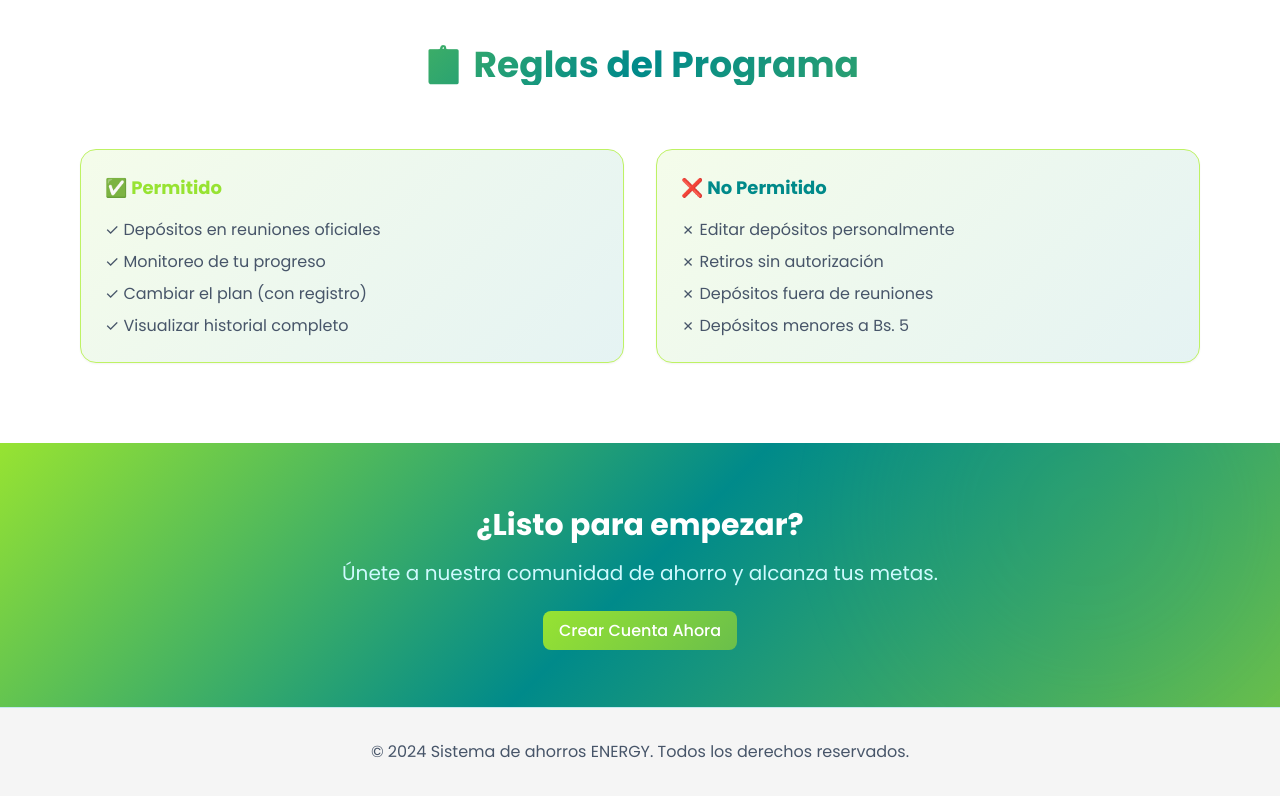
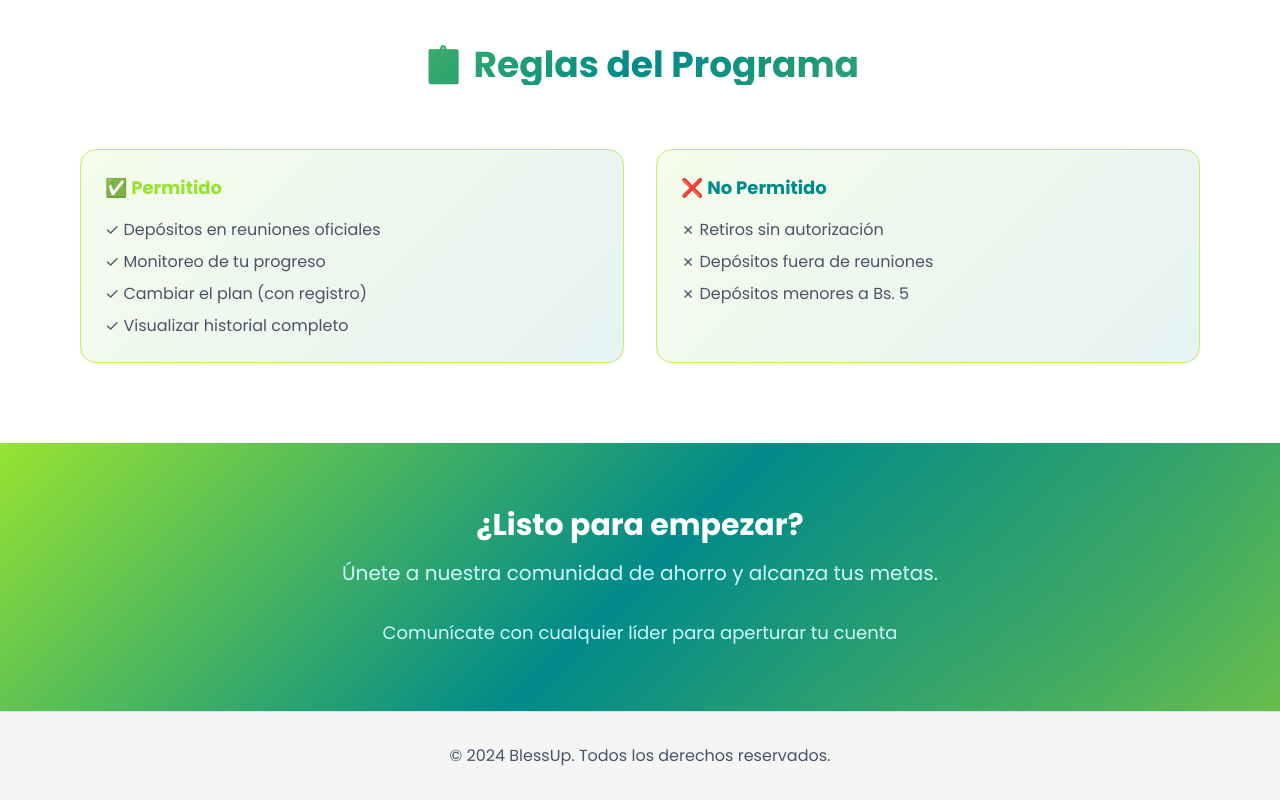
Before and after one commit to getc21/AhorrosKingdomFront, a Next.js app: page / in a window 1280 px wide. Shown: the part 1545-2345 px from the top of the page. Built offline with nearby package versions, Linux system fonts and the light colour scheme.

Commit message:
Ultimos cambios

```diff
--- a/src/pages/index.js
+++ b/src/pages/index.js
@@ -119,7 +119,6 @@ export default function HomePage() {
           <div className="card hover:border-accent transition-all duration-300">
             <h3 className="text-lg font-bold text-accent mb-4">❌ No Permitido</h3>
             <ul className="space-y-2 text-text-secondary">
-              <li>✗ Editar depósitos personalmente</li>
               <li>✗ Retiros sin autorización</li>
               <li>✗ Depósitos fuera de reuniones</li>
               <li>✗ Depósitos menores a Bs. 5</li>
@@ -138,9 +137,9 @@ export default function HomePage() {
           <p className="text-xl text-cyan-100 mb-8">
             Únete a nuestra comunidad de ahorro y alcanza tus metas.
           </p>
-          <Link href="/register" className="btn-primary">
-            Crear Cuenta Ahora
-          </Link>
+          <p className="text-lg text-cyan-100">
+            Comunícate con cualquier líder para aperturar tu cuenta
+          </p>
         </div>
       </div>
 
@@ -148,7 +147,7 @@ export default function HomePage() {
       <footer className="bg-bg-card border-t border-cyan-500/20 text-text-secondary py-8 px-4">
         <div className="max-w-6xl mx-auto text-center">
           <p>
-            © 2024 Sistema de ahorros ENERGY. Todos los derechos reservados.
+            © 2024 BlessUp. Todos los derechos reservados.
           </p>
         </div>
       </footer>
```
